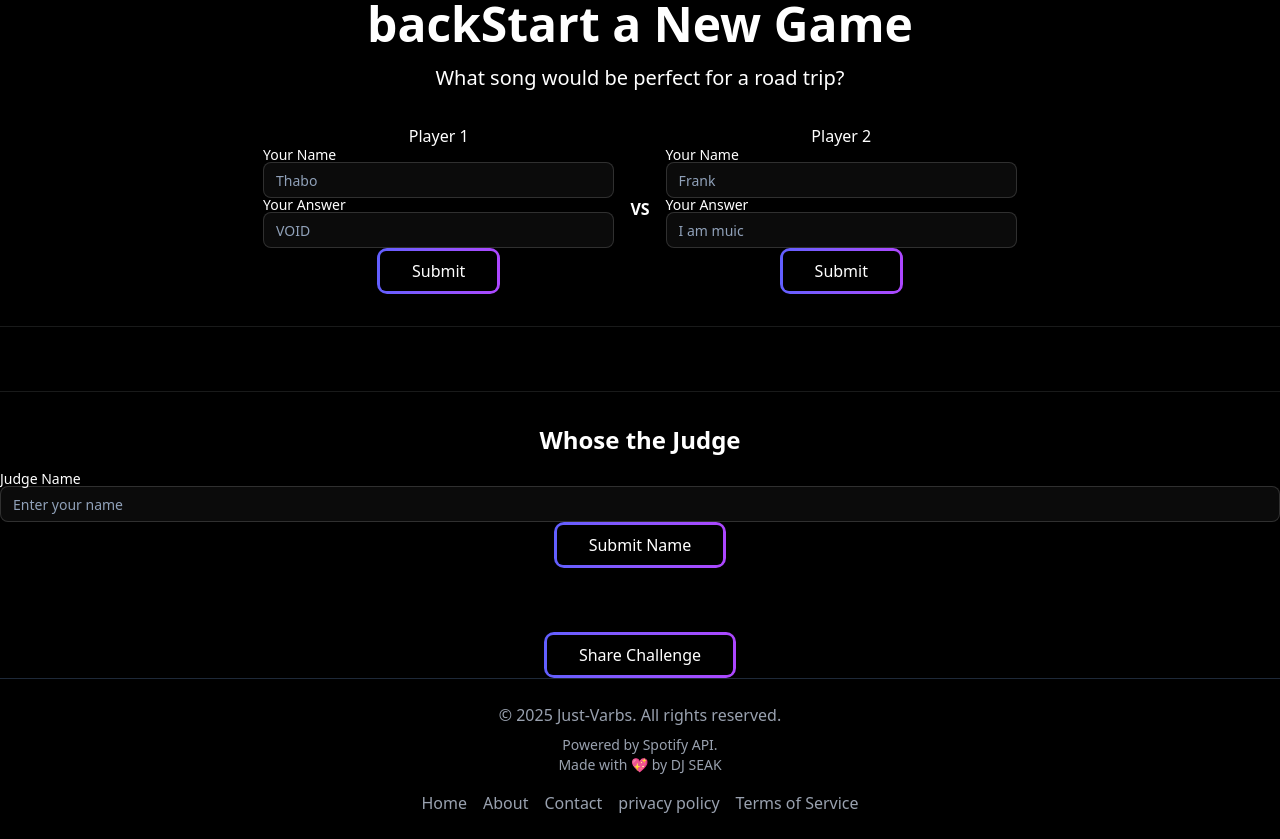
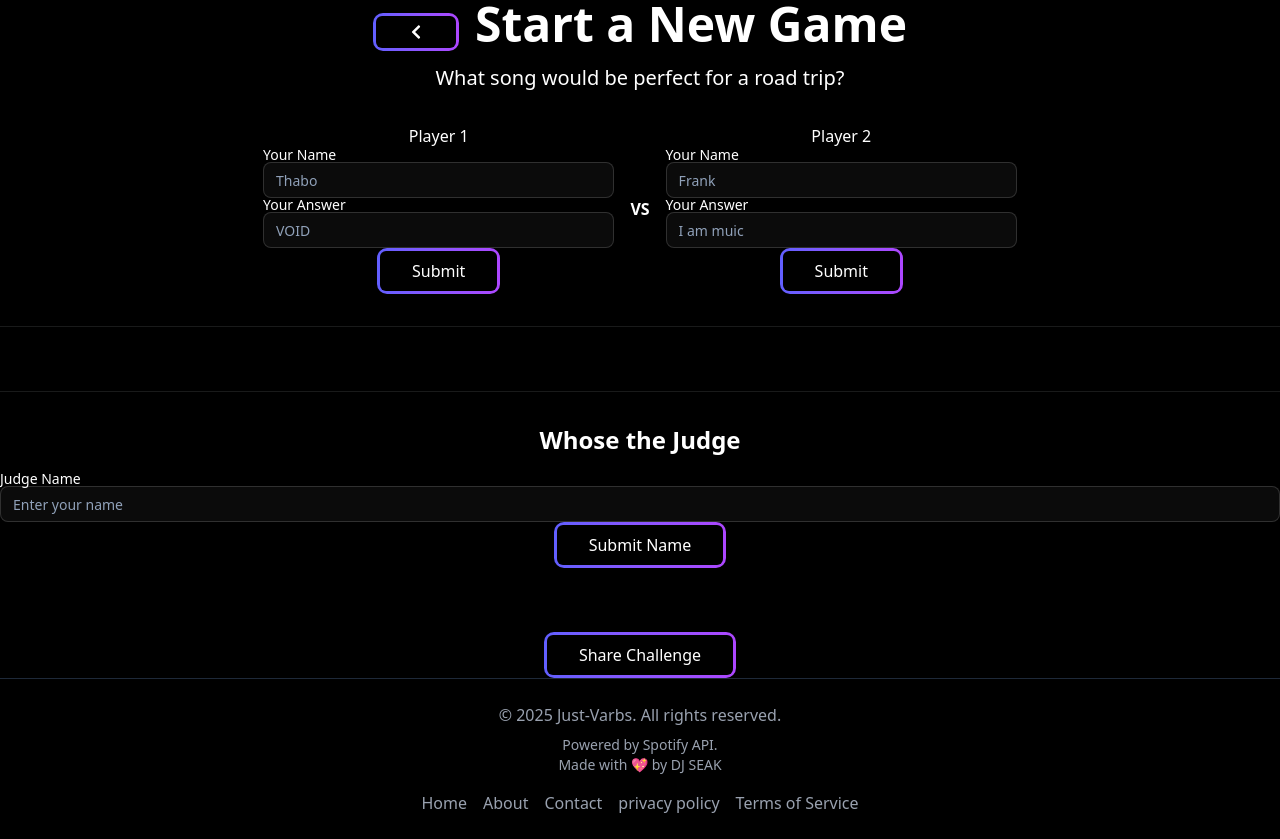
Before and after one commit to S3ak/just-varbs, a Next.js app: page /match/13b56b64-14df-4efa-8edf-567d80291c27 in a window 1280 px wide. Built offline with nearby package versions, Linux system fonts and the light colour scheme.

Commit message:
feat: :lipstick: feat: enhance dashboard UI and fix type issues
- Add back chevron icon to Start New Battle button - Fix Supabase client initialization in dashboard - Add proper type assertion for rank levels - Replace apostrophes with HTML entities - Add VS Code keybinding for expression selection

```diff
--- a/app/dashboard/page.tsx
+++ b/app/dashboard/page.tsx
@@ -3,7 +3,13 @@ import GameLayout from "../game-layout";
 import { Card, CardContent, CardHeader, CardTitle } from "@/components/card";
 import Button from "@/components/button";
 import Link from "next/link";
-import { FaUser, FaStar, FaTrophy, FaGamepad } from "react-icons/fa";
+import {
+  FaUser,
+  FaStar,
+  FaTrophy,
+  FaGamepad,
+  FaChevronLeft,
+} from "react-icons/fa";
 import { getRank } from "@/lib/game/utils";
 import supabase from "@/lib/supabase/server";
 
@@ -64,7 +70,9 @@ export default async function Dashboard() {
             </p>
           </div>
           <Button>
-            <Link href="/match/new">Start New Battle</Link>
+            <Link href="/match/new" className="flex items-center gap-2">
+              <FaChevronLeft /> Start New Battle
+            </Link>
           </Button>
         </div>
 
--- a/components/game/index.tsx
+++ b/components/game/index.tsx
@@ -4,6 +4,8 @@ import React from "react";
 import Link from "next/link";
 import Form from "next/form";
 import { Spotify } from "react-spotify-embed";
+import { FaChevronLeft } from "react-icons/fa";
+
 import Button from "@/components/button";
 import InputField from "@/components/input-field";
 import useGameStore from "@/hooks/use-game";
@@ -111,9 +113,15 @@ export default function Game({
 
   return (
     <div className="max-w-7xl mx-auto text-center">
-      <h1 className="text-5xl font-bold mb-4">
-        <Link href="/"> back</Link>Start a New Game
-      </h1>
+      <section className="flex gap-4 items-center justify-center container mx-auto max-w-4xl">
+        <Button>
+          <Link href="/match/new" className="flex items-center gap-2">
+            <FaChevronLeft />
+          </Link>
+        </Button>
+        <h1 className="text-5xl font-bold mb-4">Start a New Game</h1>
+      </section>
+
       <p className="text-xl mb-8">{question}</p>
       <section className="flex justify-center gap-4 flex-wrap">
         <div className="flex flex-col" role="column">
```
